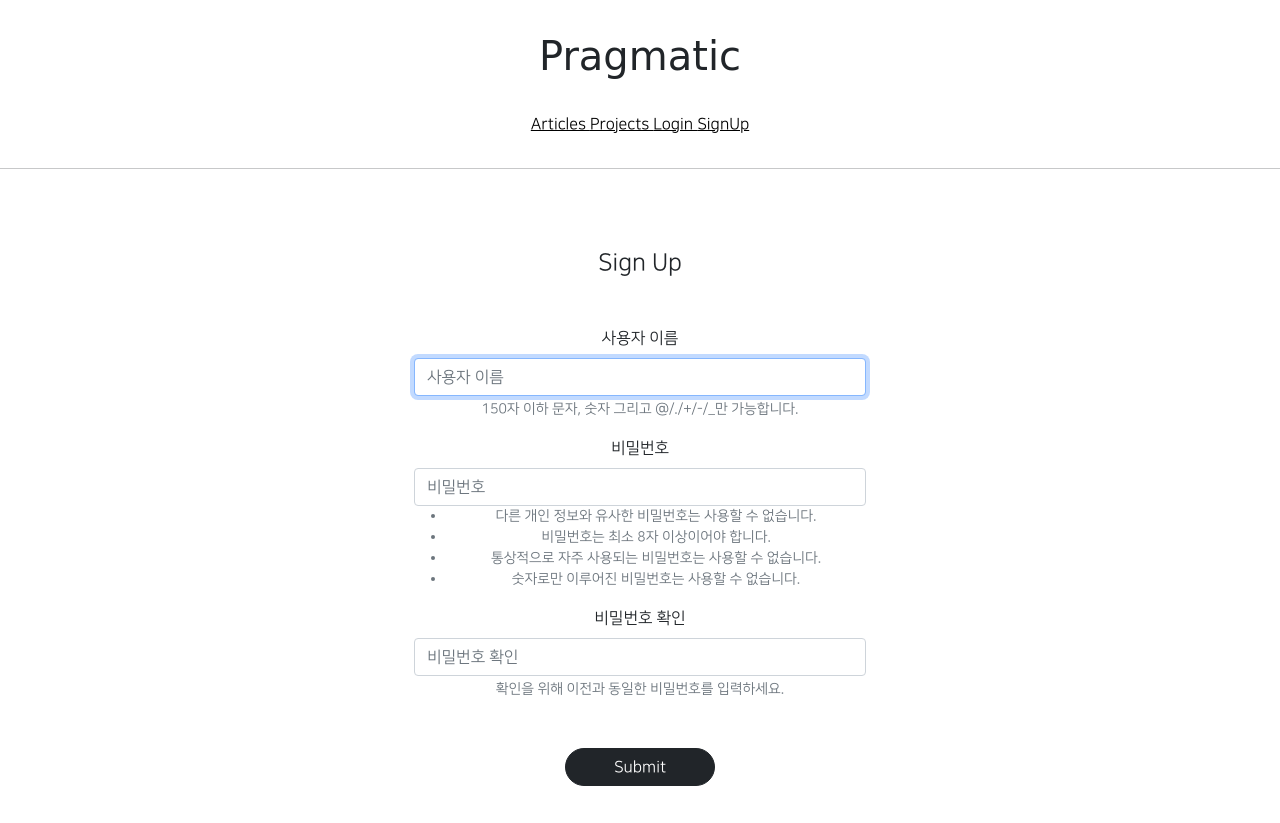
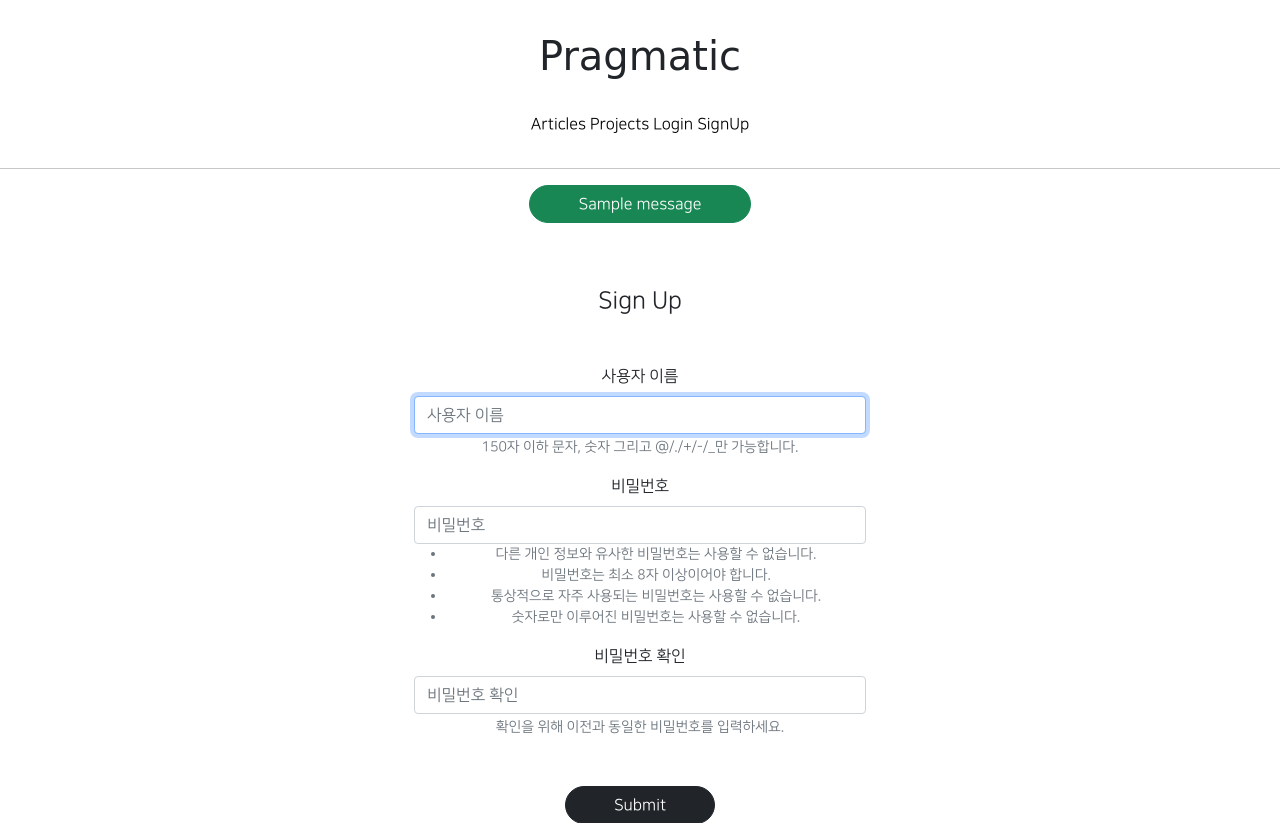
Before and after one commit to jam2208/GII_Project2, a Django app: page /accounts/create/ in a window 1280 px wide. Shown: the top 823 px of the page. Run offline with Django 3.2, Linux system fonts and the light colour scheme; tables that the repository leaves empty hold one stand-in row (values such as "Sample post"); one stand-in notice (Sample message) is shown; parts of the project's set-up code (start-up, migrations or seed data) failed here and were passed over; some libraries are stand-ins or nearby versions; some web fonts are replaced.

Commit message:
2021.08.26 Commit 1

```diff
--- a/likeapp/views.py
+++ b/likeapp/views.py
@@ -1,3 +1,4 @@
+from django.contrib import messages
 from django.contrib.auth.decorators import login_required
 from django.http import HttpResponseRedirect
 from django.shortcuts import render
@@ -21,11 +22,15 @@ class LikeArticleView(RedirectView):
         like_record = LikeRecord.objects.filter(user=user,
                                                 article=article)
         if like_record.exists():
+            # 좋아요가 이미 반영됨
+            messages.add_message(request, messages.ERROR, '좋아요는 한번만 가능합니다.')
             return HttpResponseRedirect(reverse('articleapp:detail', kwargs={'pk': kwargs['article_pk']}))
         else:
             LikeRecord(user=user, article=article).save()
         article.like += 1
         article.save()
+        # 좋아요를 반영함
+        messages.add_message(request, messages.SUCCESS, '좋아요가 반영되었습니다.')
         return super().get(request, *args, **kwargs)
 
     def get_redirect_url(self, *args, **kwargs):
--- a/static/base.css
+++ b/static/base.css
@@ -70,7 +70,7 @@
 }
 
 a {
-    text-display: none;
+    text-decoration: none;
     color: black;
 }
 
--- a/templates/base.html
+++ b/templates/base.html
@@ -9,6 +9,17 @@
 
 <hr>
 
+{% for message in messages %}
+
+    <div class="text-center">
+        <div class="btn btn-success rounded-pill px-5">
+            {{ message }}
+        </div>
+
+    </div>
+
+{% endfor %}
+
 {% block content %}
 {% endblock %}
 
```
